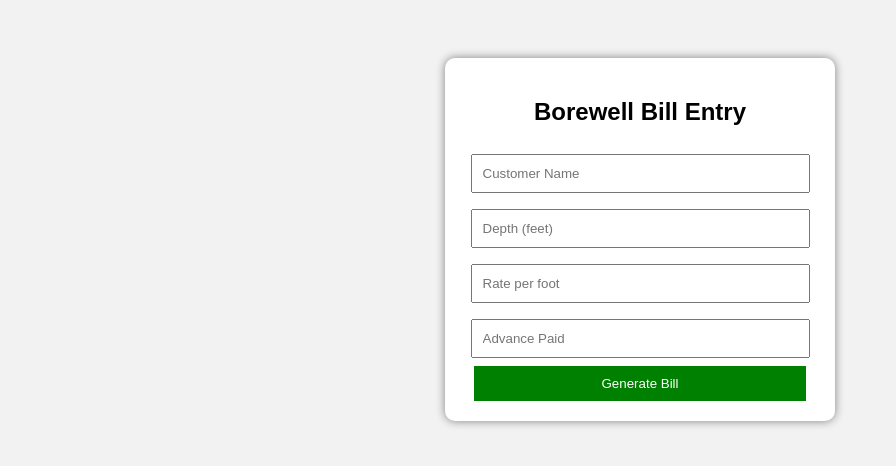
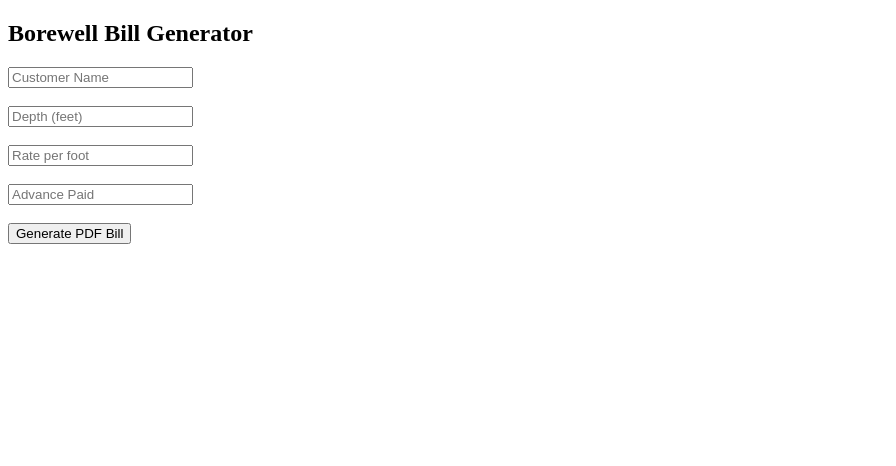
Before and after one commit to HARSHAKOLIPAKA/bill-app, a Flask app: page / in a window 1280 px wide. Shown: the top 466 px of the page, without its empty margins (0-896 px from the left). Run offline with Flask 3, Linux system fonts and the light colour scheme.

Commit message:
Update index.html

```diff
--- a/templates/index.html
+++ b/templates/index.html
@@ -1,64 +1,25 @@
 <!DOCTYPE html>
 <html>
 <head>
-    <title>Borewell Bill System</title>
-    <style>
-        body {
-            font-family: Arial;
-            background: #f2f2f2;
-            text-align: center;
-            padding-top: 50px;
-        }
-
-        .box {
-            background: white;
-            padding: 20px;
-            width: 350px;
-            margin: auto;
-            border-radius: 10px;
-            box-shadow: 0px 0px 10px gray;
-        }
-
-        input {
-            width: 90%;
-            padding: 10px;
-            margin: 8px 0;
-        }
-
-        button {
-            padding: 10px;
-            width: 95%;
-            background: green;
-            color: white;
-            border: none;
-            cursor: pointer;
-        }
-
-        button:hover {
-            background: darkgreen;
-        }
-    </style>
+    <title>Borewell Bill</title>
 </head>
-
 <body>
 
-    <div class="box">
-        <h2>Borewell Bill Entry</h2>
+<h2>Borewell Bill Generator</h2>
 
-        <form action="/bill" method="POST">
+<form action="/generate" method="POST">
 
-            <input type="text" name="name" placeholder="Customer Name" required>
+    <input type="text" name="name" placeholder="Customer Name" required><br><br>
 
-            <input type="number" name="depth" placeholder="Depth (feet)" required>
+    <input type="number" name="depth" placeholder="Depth (feet)" required><br><br>
 
-            <input type="number" name="rate" placeholder="Rate per foot" required>
+    <input type="number" name="rate" placeholder="Rate per foot" required><br><br>
 
-            <input type="number" name="advance" placeholder="Advance Paid" required>
+    <input type="number" name="advance" placeholder="Advance Paid" required><br><br>
 
-            <button type="submit">Generate Bill</button>
+    <button type="submit">Generate PDF Bill</button>
 
-        </form>
-    </div>
+</form>
 
 </body>
 </html>
```
